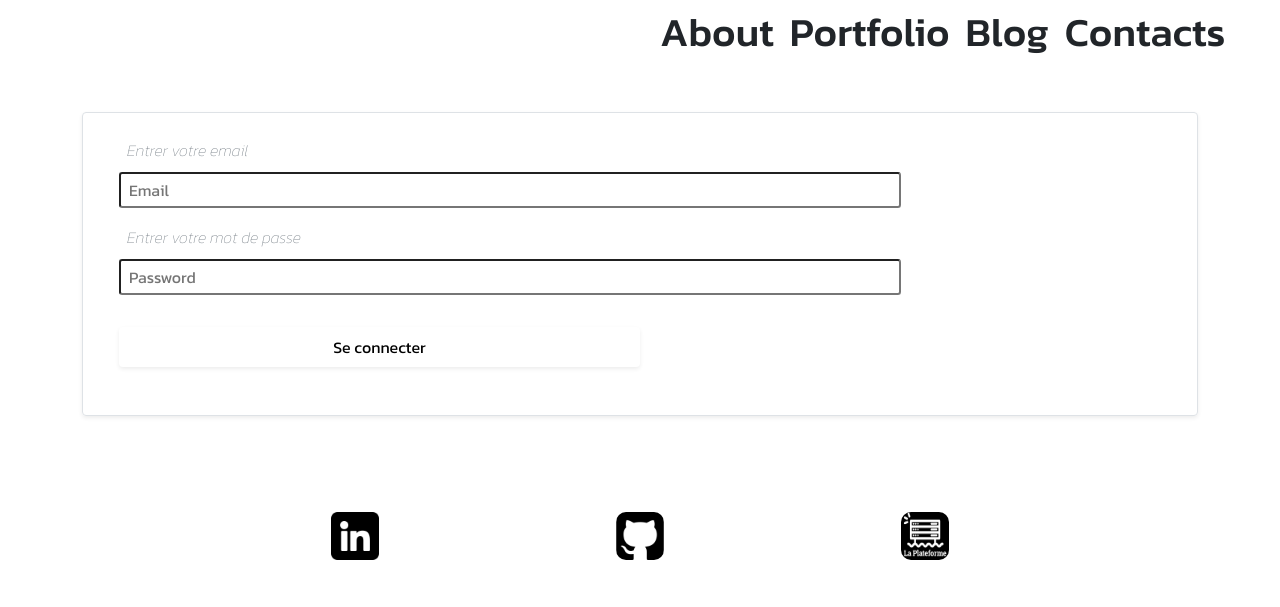
After one commit to Giacomo-DeGrandi/pf-0.1, a PHP site: page /connect.php in a window 1280 px wide. The commit adds this page. Shown: the top 607 px of the page. Run offline with PHP 8.4, Linux system fonts and the light colour scheme; data that the repository does not hold is empty.

Commit message:
commit debut admin

```diff
--- a/article.php
+++ b/article.php
@@ -15,8 +15,9 @@ ob_start();
                 <div class="d-flex flex-column align-items-center justify-content-center w-100">
                     <img src="<?php echo $one_art[0]['image_url']  ?>" alt="" class="w-50">
                 </div>
-                <p class="h6 text-muted text-end"><?php echo $one_art[0]['author']  ?>
+                <p class="h6 text-muted text-end"><?php echo $one_art[0]['author']  ?><br>
                 <span class="small"><?php echo $one_art[0]['date']  ?></span>
+                    <a href="<?php echo $one_art[0]['link_art']  ?>" alt=""><?php echo $one_art[0]['link_art']  ?></a>
                 </p><br>
                 <p class="big"><?php  echo $one_art[0]['article']  ?></p>
             <?php endif; ?>
--- /dev/null
+++ b/connect.php
@@ -0,0 +1,41 @@
+<?php
+
+session_start();
+
+ob_start();
+?>
+<!-- form -->
+<div class="d-flex flex-row align-items-center justify-content-center mt-5 mb-3">
+    <div class="row rounded-2 d-flex align-items-center justify-content-center shadow-sm border border-ligth p-3 w-100">
+        <div class="col-lg">
+
+            <form action="" method="POST">
+
+                <div class="py-2 p-2">
+                    <label for="email" class="h6 py-1 text-muted px-2 fw-light"><i>Entrer votre email</i></label><br>
+                    <input type="text" class="p-1 px-2 rounded-1 w-75" id="inputEmail" placeholder="Email" name="email">
+                </div>
+
+                <div class="py-2 p-2">
+                    <label for="password" class="h6 py-1 text-muted px-2 fw-light"><i>Entrer votre mot de passe</i></label><br>
+                    <input type="password" class="p-1 px-2 rounded-1 w-75" id="inputPassword" placeholder="Password" name="password">
+                </div>
+
+                <div class="py-2 p-2">
+                    <button type="submit" class="btn btn-dark rounded-2 mb-4 mt-3 p-2 shadow-sm w-50" name="submit_connection">Se connecter</button>
+                </div>
+
+            </form>
+
+        </div>
+    </div>
+
+</div>
+<?php
+
+$content = ob_get_clean();
+
+
+require_once('header.php');
+require_once('footer.php');
+require_once('template.php');
--- a/contacts.php
+++ b/contacts.php
@@ -21,6 +21,10 @@ require_once('Controller/contacts_controller.php');
                 </p>
                 <a href="mailto:carlo.de-grandi-giacomo@laplateforme.io" class="me-2"> Me contacter</a>
             </div>
+            <div class="row h2 p-4">
+                <a href="Giacomo-De-Grandi-CV.pdf" download="Giacomo-De-Grandi-CV.pdf">Telecharger mon CV</a>
+            </div>
+            <br>
         </div>
     </div>
 <?php
--- a/index.php
+++ b/index.php
@@ -53,6 +53,12 @@ ob_start();
                         <li> Modélisation de base de données </li>
                     </ul>
                 </div>
+                <br><br>
+
+                <div class="row h2 p-4">
+                    <a href="Giacomo-De-Grandi-CV.pdf" download="Giacomo-De-Grandi-CV.pdf">Telecharger mon CV</a>
+                </div>
+                <br>
 
             </div>
         </div>
```
Also changed, not shown: 1 other file.
